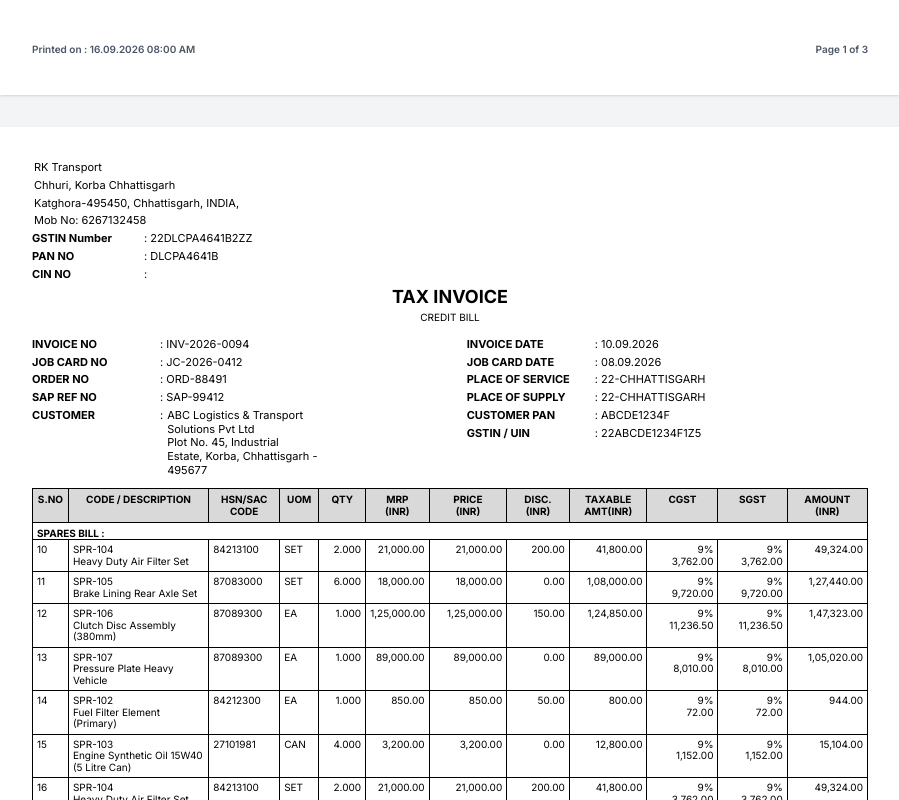
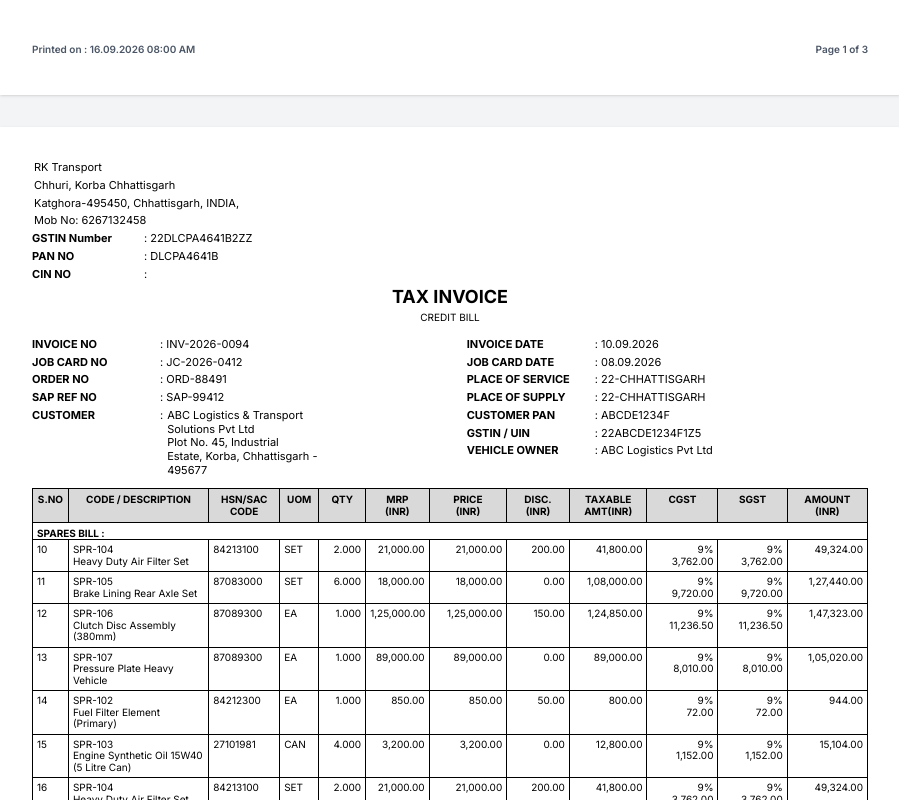
Before and after one commit to adityapandey0027/pdf-gen, a React (Vite) app: page / in a window 1280 px wide. Shown: the part 1080-1880 px from the top of the page, without its empty margins (190-1089 px from the left). Built offline with nearby package versions, Linux system fonts and the light colour scheme.

Commit message:
add vehicle owner for sparse

```diff
--- a/public/mockInvoice.json
+++ b/public/mockInvoice.json
@@ -8,6 +8,7 @@
     "jobcard_date": "2026-09-08",
     "created_at": "2026-09-08T11:30:00",
     "place_of_supply": "22-CHHATTISGARH",
+    "vehicle_owner": "ABC Logistics Pvt Ltd",
     "invoice_type": "SPARE",
     "meter_reading": "142850",
     "reverse_charge_applicable": false,
--- a/src/pdf-generate/TaxInvoice.jsx
+++ b/src/pdf-generate/TaxInvoice.jsx
@@ -170,7 +170,7 @@
             className="print-page-container relative mx-auto max-w-[900px] bg-white p-8 text-[11px] leading-[1.25] text-black shadow print:shadow-none print:p-0 font-sans mb-8 print:mb-0 print:break-after-page flex flex-col justify-between min-h-[1050px] print:min-h-0 pb-10"
           >
             <div className="pb-8">
-              <Header invoice={invoice} pageNumber={page.pageNumber} totalPages={page.totalPages} />
+              <Header invoice={invoice} pageNumber={page.pageNumber} totalPages={page.totalPages} isSpareInvoice={isSpareInvoice} />
               {isFirstPage && <VehicleDetails invoice={invoice} />}
               <ItemsTable
                 pageRows={page.pageRows}
--- a/src/pdf-generate/components/Header.jsx
+++ b/src/pdf-generate/components/Header.jsx
@@ -10,7 +10,7 @@
   );
 }
 
-export default function Header({ invoice, pageNumber, totalPages }) {
+export default function Header({ invoice, pageNumber, totalPages, isSpareInvoice}) {
   return (
     <div className="flex flex-col gap-1">
       <table className="w-full border-none">
@@ -104,6 +104,7 @@
                   <InfoRow label="PLACE OF SUPPLY" value={invoice.place_of_supply} labelWidth="w-32" />
                   <InfoRow label="CUSTOMER PAN" value={invoice.customer?.customer_pan} labelWidth="w-32" />
                   <InfoRow label="GSTIN / UIN" value={invoice.customer?.gstin} labelWidth="w-32" />
+                  {isSpareInvoice && (<InfoRow label="VEHICLE OWNER" value={invoice.vehicle?.vehicle_owner} labelWidth="w-32" /> )}
                 </tbody>
               </table>
             </td>
```
